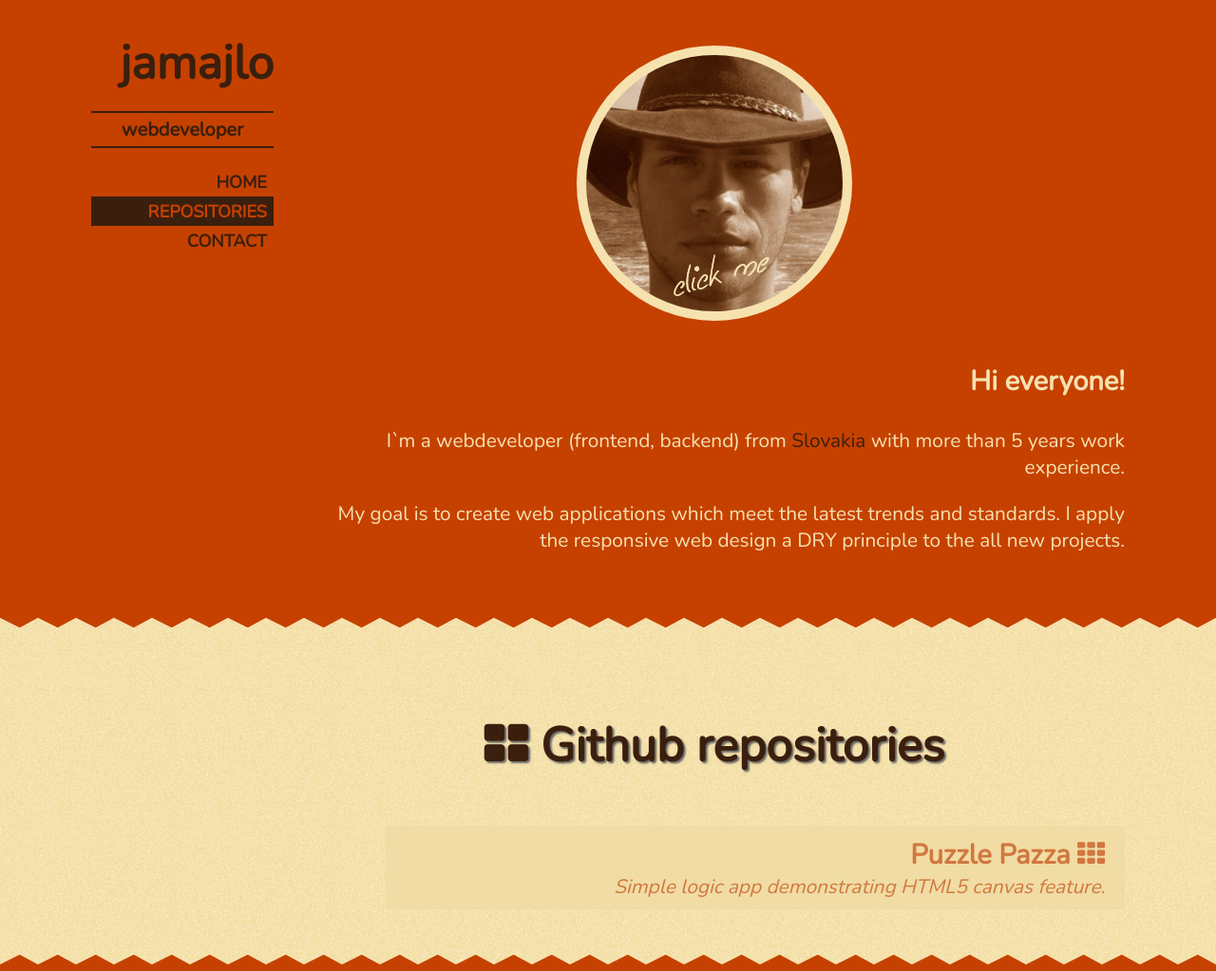
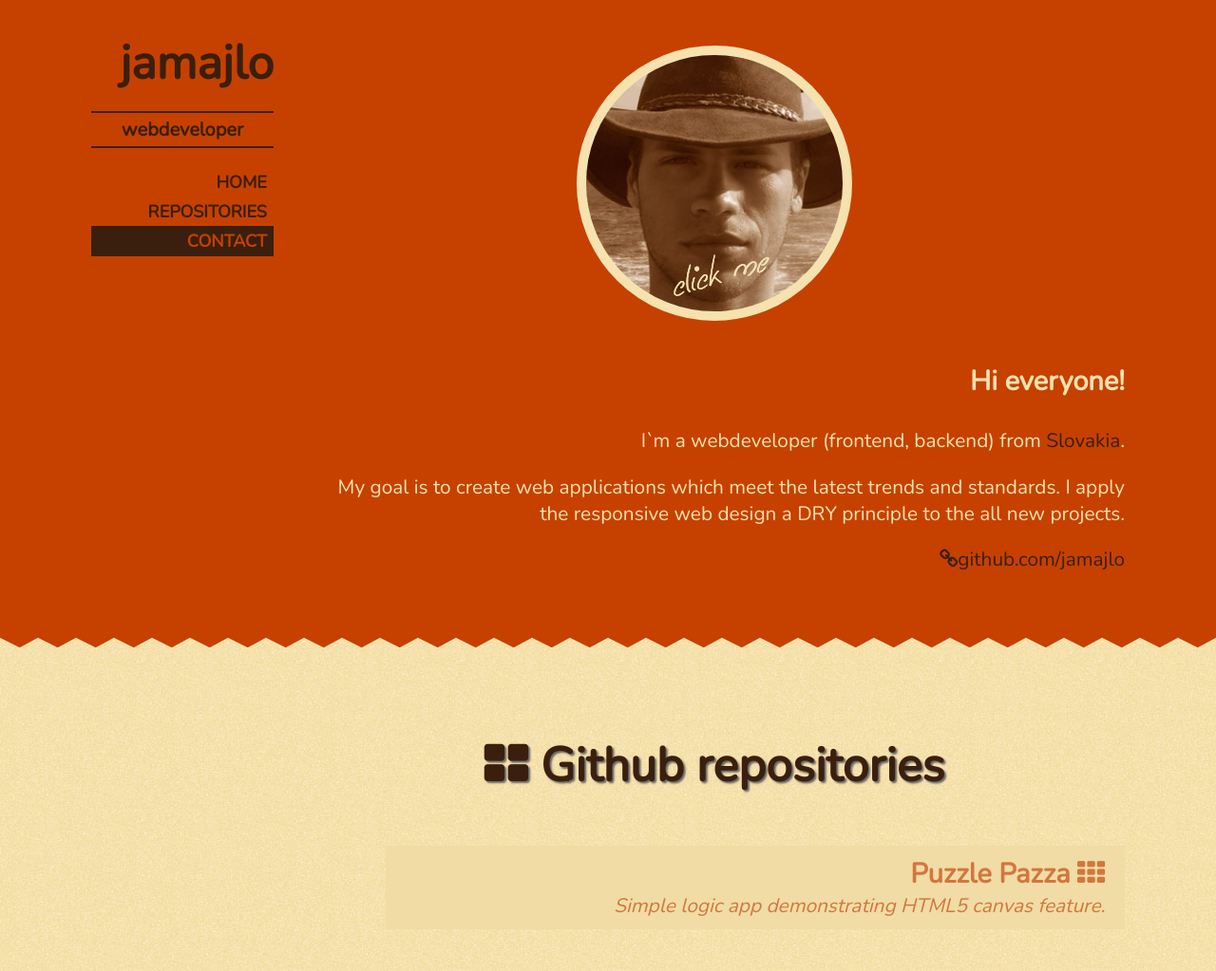
Before and after one commit to jamajlo/jamajlo.github.io, a plain HTML site: page index.html in a window 1280 px wide. Shown: the top 1023 px of the page at 95% size. Drawn offline with nearby package versions, Linux system fonts and the light colour scheme; some packages are replaced by stand-ins of ours.

Commit message:
link to default github page added

```diff
--- a/index.html
+++ b/index.html
@@ -64,8 +64,9 @@
 
 					<article>
 						<h3>Hi everyone!</h3>
-						<p>I`m a webdeveloper (frontend, backend) from <a href="#slovakia">Slovakia</a> with more than 5&nbsp;years work experience.</p>
+						<p>I`m a webdeveloper (frontend, backend) from <a href="#slovakia">Slovakia</a>.</p>
 						<p>My goal is to create web applications which meet the latest trends and standards. I&nbsp;apply the responsive web design a DRY principle to the all new projects.</p>
+						<p><a href="https://github.com/jamajlo/" title="jamjlo ~ Github default page"><i class="icon-link"></i>github.com/jamajlo</a></p>
 					</article>
 				</section>
 			</div>
```
